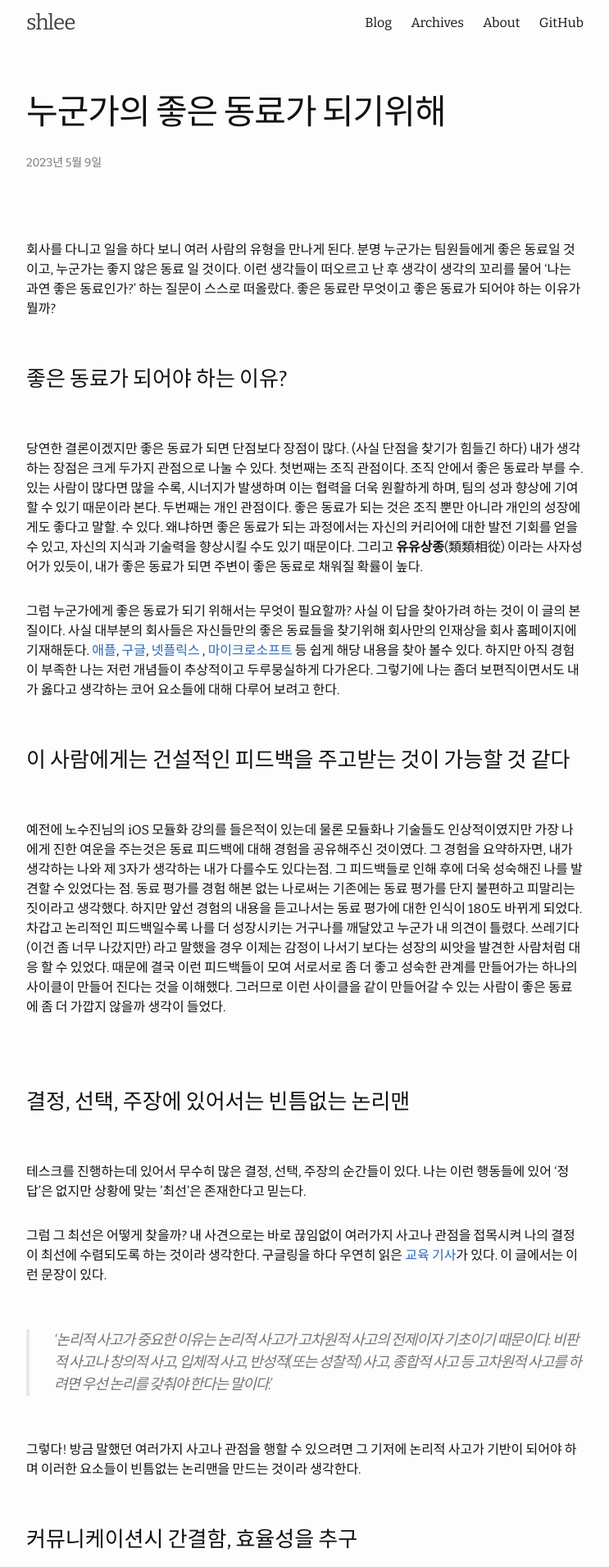
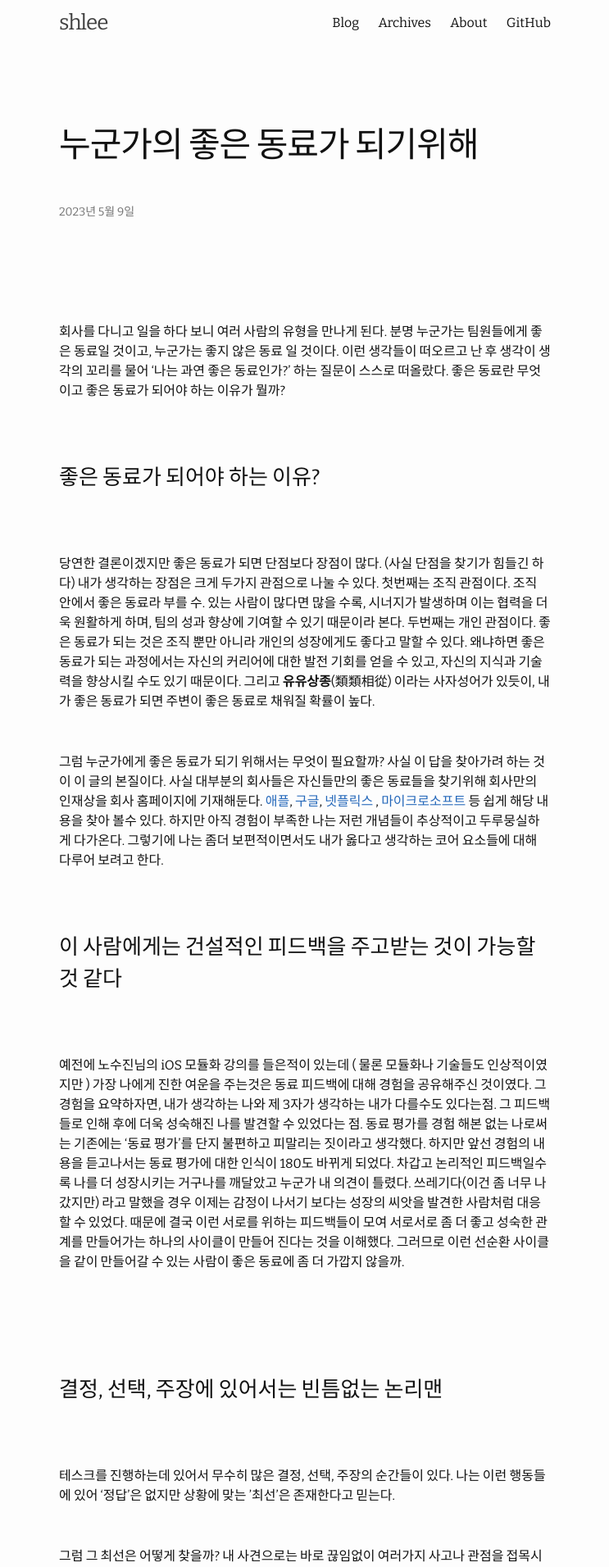
Before and after one commit to sanghun0724/sanghun0724.github.io, a Jekyll site: the page built from _posts/2023-05-09-누군가의 좋은 동료가 되기위해 .md, in a window 1280 px wide. Shown: the top 1912 px of the page at 82% size, without its empty margins (268-1011 px from the left). Built offline with Jekyll 4.4.1, drawn with Linux system fonts in a browser that asks for light colours; some of the changed text lies outside the part shown.

Commit message:
[git blog] [ upload post: 누군가의 좋은 동료가 되기 위해 update]

```diff
--- a/_posts/2023-05-09-누군가의 좋은 동료가 되기위해 .md
+++ b/_posts/2023-05-09-누군가의 좋은 동료가 되기위해 .md
@@ -8,16 +8,15 @@ layout: post
 
 ### 좋은 동료가 되어야 하는 이유?
 <br/>
-당연한 결론이겠지만 좋은 동료가 되면 단점보다 장점이 많다. (사실 단점을 찾기가 힘들긴 하다) 내가 생각하는 장점은 크게 두가지 관점으로 나눌 수 있다. 첫번째는 조직 관점이다. 조직 안에서 좋은 동료라 부를 수. 있는 사람이 많다면 많을 수록, 시너지가 발생하며 이는 협력을 더욱 원활하게 하며, 팀의 성과 향상에 기여할 수 있기 때문이라 본다. 두번째는 개인 관점이다. 좋은 동료가 되는 것은 조직 뿐만 아니라 개인의 성장에게도 좋다고 말할. 수 있다. 왜냐하면 좋은 동료가 되는 과정에서는 자신의 커리어에 대한 발전 기회를 얻을 수 있고, 자신의 지식과 기술력을 향상시킬 수도 있기 때문이다. 그리고 **유유상종**(類類相從) 이라는 사자성어가 있듯이, 내가 좋은 동료가 되면 주변이 좋은 동료로 채워질 확률이 높다.<br/>
+당연한 결론이겠지만 좋은 동료가 되면 단점보다 장점이 많다. (사실 단점을 찾기가 힘들긴 하다) 내가 생각하는 장점은 크게 두가지 관점으로 나눌 수 있다. 첫번째는 조직 관점이다. 조직 안에서 좋은 동료라 부를 수. 있는 사람이 많다면 많을 수록, 시너지가 발생하며 이는 협력을 더욱 원활하게 하며, 팀의 성과 향상에 기여할 수 있기 때문이라 본다. 두번째는 개인 관점이다. 좋은 동료가 되는 것은 조직 뿐만 아니라 개인의 성장에게도 좋다고 말할 수 있다. 왜냐하면 좋은 동료가 되는 과정에서는 자신의 커리어에 대한 발전 기회를 얻을 수 있고, 자신의 지식과 기술력을 향상시킬 수도 있기 때문이다. 그리고 **유유상종**(類類相從) 이라는 사자성어가 있듯이, 내가 좋은 동료가 되면 주변이 좋은 동료로 채워질 확률이 높다.<br/>
 
-
-그럼 누군가에게 좋은 동료가 되기 위해서는 무엇이 필요할까? 사실 이 답을 찾아가려 하는 것이 이 글의 본질이다. 사실 대부분의 회사들은 자신들만의 좋은 동료들을 찾기위해 회사만의 인재상을 회사 홈페이지에 기재해둔다. [애플]( https://www.apple.com/careers/us/life-at-apple.html), [구글](https://careers.google.com/), [넷플릭스](https://slab.com/library/examples/netflix-culture/) , [마이크로소프트](https://www.microsoft.com/ko-kr/about) 등 쉽게 해당 내용을 찾아 볼수 있다. 하지만 아직 경험이 부족한 나는 저런 개념들이 추상적이고 두루뭉실하게 다가온다. 그렇기에 나는 좀더 보편직이면서도 내가 옳다고 생각하는 코어 요소들에 대해 다루어 보려고 한다.<br/>
+그럼 누군가에게 좋은 동료가 되기 위해서는 무엇이 필요할까? 사실 이 답을 찾아가려 하는 것이 이 글의 본질이다. 사실 대부분의 회사들은 자신들만의 좋은 동료들을 찾기위해 회사만의 인재상을 회사 홈페이지에 기재해둔다. [애플]( https://www.apple.com/careers/us/life-at-apple.html), [구글](https://careers.google.com/), [넷플릭스](https://slab.com/library/examples/netflix-culture/) , [마이크로소프트](https://www.microsoft.com/ko-kr/about) 등 쉽게 해당 내용을 찾아 볼수 있다. 하지만 아직 경험이 부족한 나는 저런 개념들이 추상적이고 두루뭉실하게 다가온다. 그렇기에 나는 좀더 보편적이면서도 내가 옳다고 생각하는 코어 요소들에 대해 다루어 보려고 한다.<br/>
 <br/>
 
 
 ### 이 사람에게는 건설적인 피드백을 주고받는 것이 가능할 것 같다
 <br/>
-예전에 노수진님의 iOS 모듈화 강의를 들은적이 있는데 물론 모듈화나 기술들도 인상적이였지만 가장 나에게 진한 여운을 주는것은 동료 피드백에 대해 경험을 공유해주신 것이였다. 그 경험을 요약하자면, 내가 생각하는 나와 제 3자가 생각하는 내가 다를수도 있다는점. 그 피드백들로 인해 후에 더욱 성숙해진 나를 발견할 수 있었다는 점. 동료 평가를 경험 해본 없는 나로써는 기존에는 동료 평가를 단지 불편하고 피말리는 짓이라고 생각했다. 하지만 앞선 경험의 내용을 듣고나서는 동료 평가에 대한 인식이 180도 바뀌게 되었다. 차갑고 논리적인 피드백일수록 나를 더 성장시키는 거구나를 깨달았고 누군가 내 의견이 틀렸다. 쓰레기다(이건 좀 너무 나갔지만) 라고 말했을 경우 이제는 감정이 나서기 보다는 성장의 씨앗을 발견한 사람처럼 대응 할 수 있었다. 때문에 결국 이런 피드백들이 모여 서로서로 좀 더 좋고 성숙한 관계를 만들어가는 하나의 사이클이 만들어 진다는 것을 이해했다. 그러므로 이런 사이클을 같이 만들어갈 수 있는 사람이 좋은 동료에 좀 더 가깝지 않을까 생각이 들었다. <br/>
+예전에 노수진님의 iOS 모듈화 강의를 들은적이 있는데 ( 물론 모듈화나 기술들도 인상적이였지만 ) 가장 나에게 진한 여운을 주는것은 동료 피드백에 대해 경험을 공유해주신 것이였다. 그 경험을 요약하자면, 내가 생각하는 나와 제 3자가 생각하는 내가 다를수도 있다는점. 그 피드백들로 인해 후에 더욱 성숙해진 나를 발견할 수 있었다는 점. 동료 평가를 경험 해본 없는 나로써는 기존에는 '동료 평가'를 단지 불편하고 피말리는 짓이라고 생각했다. 하지만 앞선 경험의 내용을 듣고나서는 동료 평가에 대한 인식이 180도 바뀌게 되었다. 차갑고 논리적인 피드백일수록 나를 더 성장시키는 거구나를 깨달았고 누군가 내 의견이 틀렸다. 쓰레기다(이건 좀 너무 나갔지만) 라고 말했을 경우 이제는 감정이 나서기 보다는 성장의 씨앗을 발견한 사람처럼 대응 할 수 있었다. 때문에 결국 이런 서로를 위하는 피드백들이 모여 서로서로 좀 더 좋고 성숙한 관계를 만들어가는 하나의 사이클이 만들어 진다는 것을 이해했다. 그러므로 이런 선순환 사이클을 같이 만들어갈 수 있는 사람이 좋은 동료에 좀 더 가깝지 않을까. <br/>
 
 <br/>
 
@@ -120,7 +119,7 @@ Ref: [함께 일하고 싶은 사람](https://velog.io/@city7310/%ED%95%A8%EA%BB
 결국, 이런 정신들을 가진 팀원들이 있는팀은 질 높은 소프트웨어를 만들어내는 것은 물론, 프로페셔널 커뮤니티를 조성해 개인적인 성장과 함께 팀 전체의 성장을 위한 노력을 하는 멋진 팀이 될거라 생각한다.<br/>
 <br/>
 
-### 똑똑한 사람 +. 지혜로운 사람 = 👍
+### 똑똑한 사람 + 지혜로운 사람 = 👍
 <br/>
 똑똑한 사람과 지혜로운 사람 둘이 같은 말일까? 이는 다소 추상적인 개념이기 때문에, 정확한 차이를 규정하기는 어려울 수 있다.<br/>
 그러나 보통은 다음과 같이 이해하고는 한다.<br/>
@@ -133,17 +132,17 @@ Ref: [함께 일하고 싶은 사람](https://velog.io/@city7310/%ED%95%A8%EA%BB
 #### 지혜로운 사람  <br/>
 반면, 지혜로운 사람은 지식, 경험, 판단력, 자기성찰 및 고찰 능력과 같은 더 광범위하고 깊은 개념에 중점을 두는 편이다. 지혜로운 사람은 이전의 경험에서 배우고, 그것을 해석하여 새로운 상황에서 문제를 해결하고 결정한다. 지혜는 종종 더 나이 많은 사람이나 경험이 많은 사람, 또는 깊은 자기성찰 능력을 가진 사람과 관련되어 있다.  <br/>
 <br/>
-예상짐작하듯이 나는 단순 똑똑한 것보다는(단순 똑똑도 아니지만..) 이 두가지 개념을 둘다 가진 사람이 정말 좋은 팀원이자 우수한인재라고 생각한다. 그렇게 생각하는 이유를 설명하자면, 똑똑한 사람은 빠르게 학습하고 문제를 해결하는 데 뛰어나지만, 지혜로운 사람은 그 이상의 것을 가지고 있다. 지혜롭다는 것은 지식 뿐만 아니라 경험과 통찰력도 함께 갖춘 것이다. 이러한 지혜는 문제 해결 능력을 향상시키고, 미래를 예측하고 대처하는 데도 큰 도움이 된다. <br/>
+예상짐작하듯이 나는 단순 똑똑한 것보다는(단순 똑똑도 아니지만..) 이 두가지 개념을 둘다 가진 사람이 정말 좋은 팀원이자 우수한인재라고 생각한다. 똑똑한 사람은 빠르게 학습하고 문제를 해결하는 데 뛰어나지만, 지혜로운 사람은 그 이상의 것을 가지고 있다. 지혜롭다는 것은 지식 뿐만 아니라 경험과 통찰력도 함께 갖춘 것이다. 이러한 지혜는 문제 해결 능력을 향상시키고, 미래를 예측하고 대처하는 데도 큰 도움이 된다. <br/>
 <br/>
 
-따라서, 똑똑하고 지혜로운 사람은 문제를 해결하는 데 있어서 빠르고 효과적인 방법을 찾아내면서도, 그것이 장기적으로 어떤 영향을 미칠지를 고려할 수 있다. 이러한 사람은 자신만의 경험과 지식을 바탕으로 새로운 문제를 해결하는데 적극적으로 참여하며, 팀원들에게 가치있는 조언을 제공하고 함께 성장하는 과정에서도 서로를 도와줄 수 있는 인재이다. 따라서 이러한 사람들이 함께하는 팀은 문제 해결 능력과 협업 능력이 뛰어나며, 지속적인 성장을 이룰 가능성이 높을 것 이기 때문이다.<br/>
+따라서, 똑똑하고 지혜로운 사람은 문제를 해결하는 데 있어서 빠르고 효과적인 방법을 찾아내면서도, 그것이 장기적으로 어떤 영향을 미칠지를 고려할 수 있다. 이러한 사람은 자신만의 경험과 지식을 바탕으로 새로운 문제를 해결하는데 적극적으로 참여하며, 팀원들에게 가치있는 조언을 제공하고 함께 성장하는 과정에서도 서로를 도와줄 수 있는 인재이다. <br/>
 <br/>
 
 ### 누군가에게 좋은 동료가 되기 위해 고민해 본 사람
 <br/>
- 관계의 이상적인 시작은 상황과 상대방의 성향, 그리고 개인적인 경험과 지식 등 다양한 요소를 고려해야 한다. 나는 이런 요건들을 고려하기 위한 좋은 출발점이 바로 고민 이라고 생각한다. 내가 누군가에게 좋은 팀원이 되려면 어떻게 해야할까? 팀원들에게 내가 어떤 가치를 줄수 있을까? 끊임 없이 고민하고 배우고 부딪히고 할 수록 그 과정들이 모여 점점 신뢰를 쌓고, 누군가에게 좋은 동료로 가는 길이라 믿는다. 그리고 나도 그렇지만 내 동료가 이런 고민을 해봤고 더 좋은 동료가 되도록 나아가려는 사람이라면 더욱 best가 아닐까 생각해본다.<br/>
+ 관계의 이상적인 시작은 상황과 상대방의 성향, 그리고 개인적인 경험과 지식 등 다양한 요소를 고려해야 한다. 나는 이런 요건들을 고려하기 위한 좋은 출발점이 바로 고민 이라고 생각한다. 내가 누군가에게 좋은 팀원이 되려면 어떻게 해야할까? 팀원들에게 내가 어떤 가치를 줄수 있을까? 끊임 없이 고민하고 배우고 부딪히고 할 수록 그 과정들이 모여 점점 신뢰를 쌓고, 누군가에게 좋은 동료로 가는 길이라 믿는다. 그리고 나도 그렇지만 내 동료가 이런 고민을 해봤고 더 좋은 동료가 되도록 나아가려는 사람이라면 더욱 best가 아닐까 <br/>
  <br/>
 
 ### 결론
 <br/>
-좋은 동료가 되기 위해 나는 많은 노력을 나름대로 기울였다고 생각했지만, 여전히 발전해야 할 부분이 많다는 것을 깨달았다. 하지만 동시에 이런 고민들을 해보면서 길이 보인다는 느낌도 든다. 실제로 관련하여 여러가지 자료들을 찾는 도중에 도움이 되는 개념들을 많이 만나보았다. 인상적이었던 것을 하나 뽑자면 [**Strong Views, Weakly Held**](https://medium.com/@kpak/%ED%9B%8C%EB%A5%AD%ED%95%9C-%ED%8C%80%EC%9B%90%EC%9D%98-%EC%A1%B0%EA%B1%B4-strong-views-weakly-held-17880611d962) 를 예시로 들어볼 수 있겠다. 의견대치 상황에 있어 주로 상대방의 의견의 빈틈을 찾거나 나의 주장의 정당성을 먼저 찾으려고 했던 나에게 이 개념은 정말 반성을 하게 함과 동시에 생각의 시야를 넓히게 도와주었다. 이와 같은 요소들이 그래도 '좋은 동료' 가 되는 길에 도움이 되는 것 같다. <br/>
+좋은 동료가 되기 위해 나는 많은 노력을 나름대로 기울였다고 생각했지만, 여전히 발전해야 할 부분이 많다는 것을 깨달았다. 하지만 동시에 이런 고민들을 해보면서 길이 보인다는 느낌도 든다. 실제로 관련하여 여러가지 자료들을 찾는 도중에 도움이 되는 개념들을 많이 만나보았다. 인상적이었던 것을 하나 뽑자면 [**Strong Views, Weakly Held**](https://medium.com/@kpak/%ED%9B%8C%EB%A5%AD%ED%95%9C-%ED%8C%80%EC%9B%90%EC%9D%98-%EC%A1%B0%EA%B1%B4-strong-views-weakly-held-17880611d962) 를 예시로 들어볼 수 있겠다. 의견대치 상황에 있어 주로 상대방의 의견의 빈틈을 찾거나 나의 주장의 정당성을 먼저 찾으려고 했던 나에게 이 개념은 정말 반성을 하게 함과 동시에 생각의 시야를 넓히게 도와주었다. 이와 같은 요소들이 '좋은 동료' 가 되는 길의 방향을 찾는데에 도움이 된다. <br/>
--- a/assets/main.scss
+++ b/assets/main.scss
@@ -11,7 +11,7 @@ $base-font-weight: 400;
 $small-font-size:  $base-font-size * 0.875;
 $base-line-height: 1.5;
 
-$spacing-unit:     60px;
+$spacing-unit:     100px;
 
 $text-color:       #111;
 $background-color: #fdfdfd;
```
